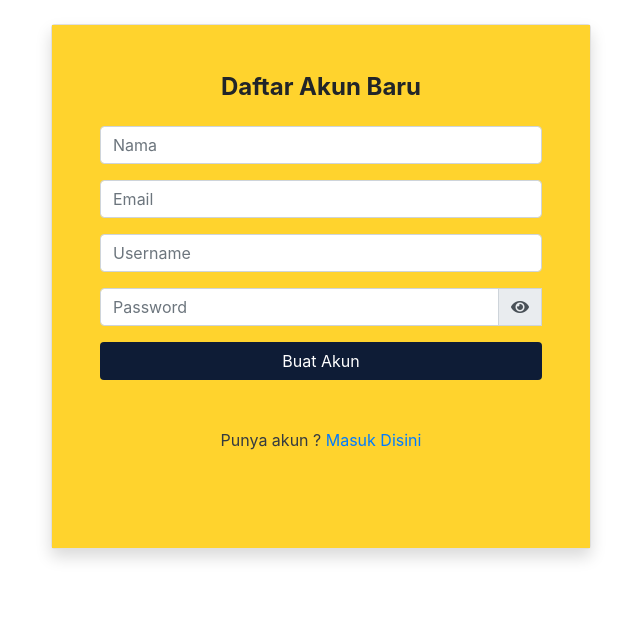
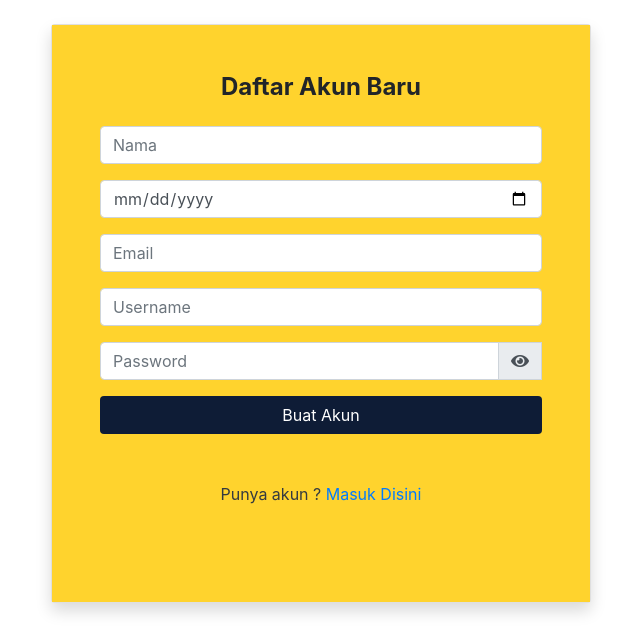
Before and after one commit to m-ade-maulana/polumni, a CodeIgniter app: page /polumni/index.php/auth/register in a window 1280 px wide. Shown: the top 643 px of the page, without its empty margins (319-959 px from the left). Run offline with CodeIgniter, Linux system fonts and the light colour scheme; some libraries are stand-ins or nearby versions.

Commit message:
fixing bug

```diff
--- a/application/views/biodata.php
+++ b/application/views/biodata.php
@@ -147,6 +147,7 @@
                         </div>
                         <div class="text-center">
                             <button type="submit" class="btn btn-block btn-color px-5 mb-5">Submit Biodata</button>
+                            <a href="<?= base_url('auth/logout') ?>" class="btn btn-block btn-danger px-5 mb-5">Cancel</a>
                         </div>
                         </form>
                     </div>
--- a/application/views/register.php
+++ b/application/views/register.php
@@ -54,6 +54,10 @@
                             <div class="mt-2"><?= form_error('nama') ?></div>
                         </div>
                         <div class="mb-3">
+                            <input type="date" name="tanggal_lahir" id="TanggalLahir" class="form-control" placeholder="Tanggal Lahir">
+                            <div class="mt-2"><?= form_error('tanggal_lahir') ?></div>
+                        </div>
+                        <div class="mb-3">
                             <input type="email" name="email" class="form-control" id="email" placeholder="Email" value="<?= set_value('email') ?>">
                             <div class=" mt-2"><?= form_error('email') ?></div>
                         </div>
```
